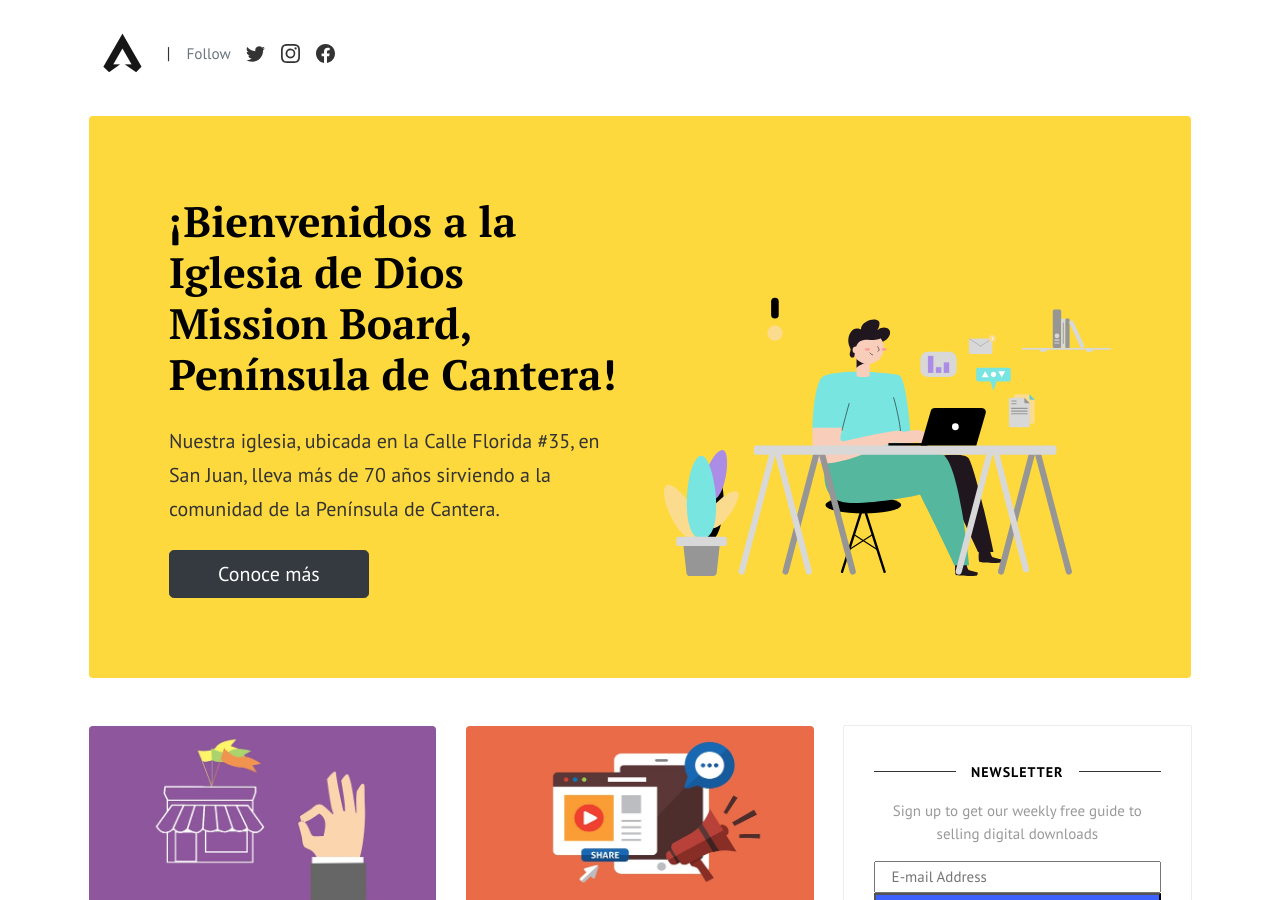
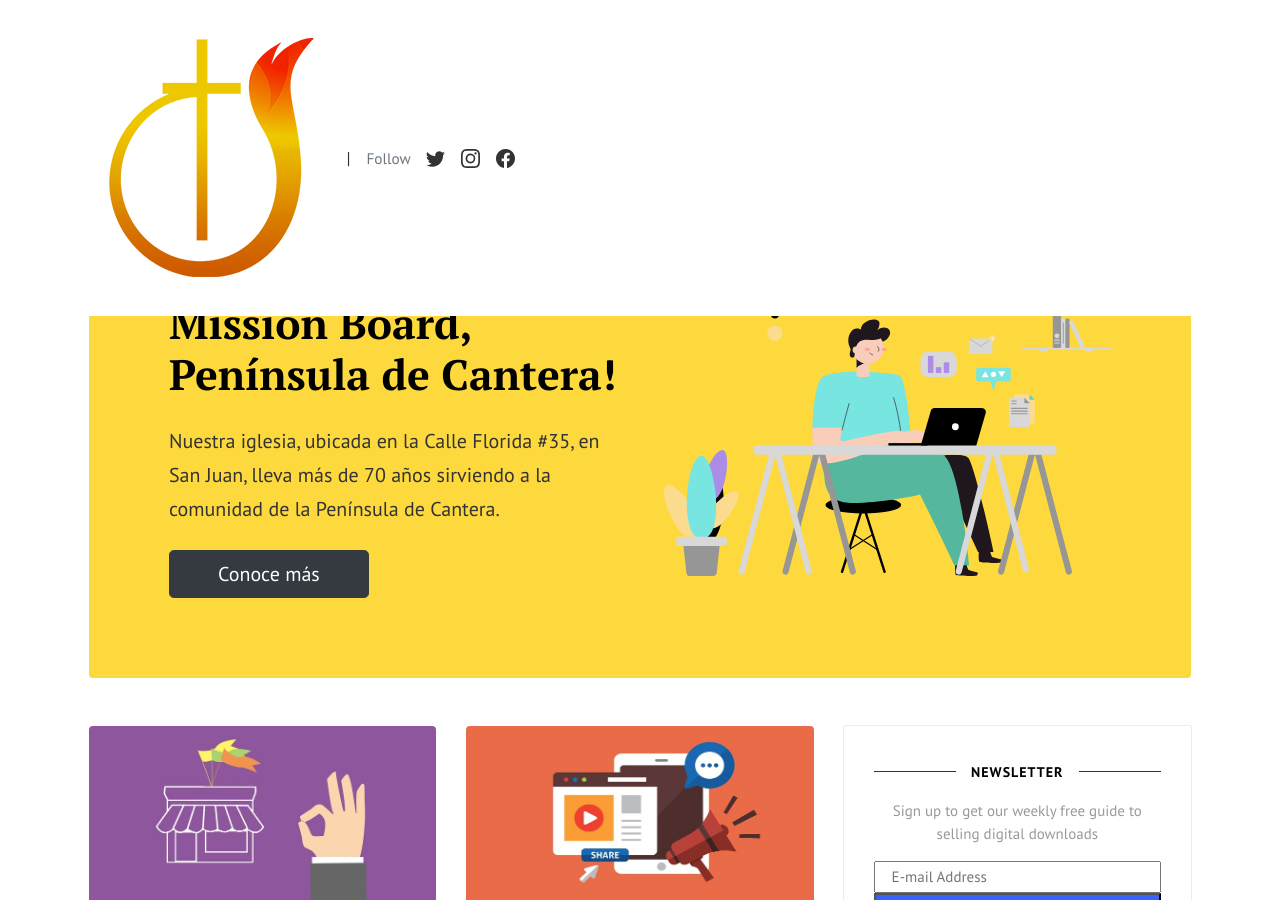
Before and after one commit to canteraidmb/website, a Jekyll site: the page built from index.html, in a window 1280 px wide and 900 px high. Built offline with Jekyll 4.4.1, drawn with Linux system fonts in a browser that asks for light colours; the list of posts is cut into pages by our own code; comment, search, counter and statistics services are not loaded.

Commit message:
Update _config.yml

```diff
--- a/_config.yml
+++ b/_config.yml
@@ -3,7 +3,7 @@ email:
 timezone: UTC
 baseurl: "https://canteraidmb.github.io/website/"
 permalink: "/:title/"
-logo: 'assets/images/logo.png'
+logo: 'assets/images/logo-2.png'
 favicon: 'assets/images/favi.ico'
 author: canteraimdb
 paginate: 30
```
